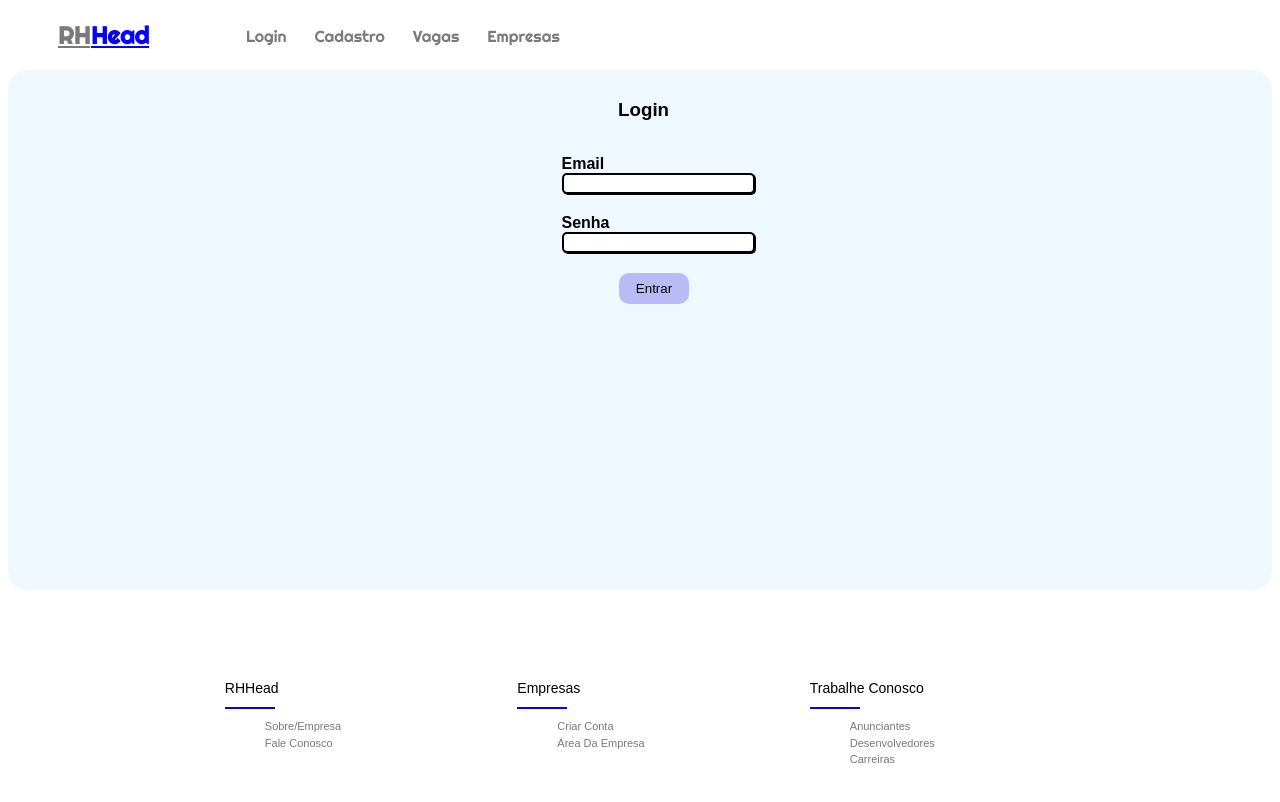
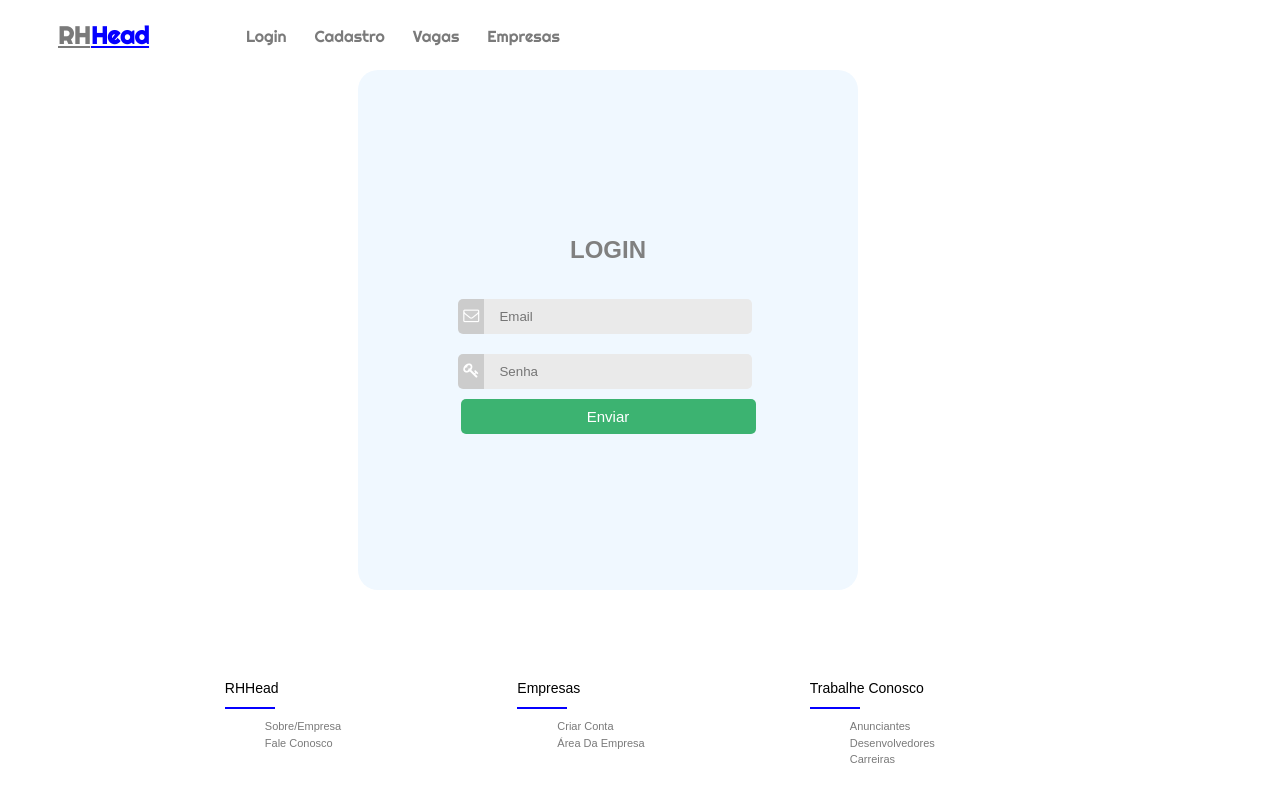
Before and after one commit to Aristeu-Miranda/RHHead, a React (Create React App) app: page /login in a window 1280 px wide. Shown: the top 802 px of the page. Built offline with nearby package versions, Linux system fonts and the light colour scheme.

Commit message:
Estilo melhorado no login

```diff
--- a/public/index.html
+++ b/public/index.html
@@ -9,6 +9,7 @@
     <link rel="preconnect" href="https://fonts.googleapis.com">
     <link rel="preconnect" href="https://fonts.gstatic.com" crossorigin>
     <link href="https://fonts.googleapis.com/css2?family=Righteous&display=swap" rel="stylesheet">
+    <link rel="stylesheet" href="https://maxcdn.bootstrapcdn.com/font-awesome/4.5.0/css/font-awesome.min.css">
 </head>
 <body>
     <noscript></noscript>
--- a/src/components/login/Login.jsx
+++ b/src/components/login/Login.jsx
@@ -1,28 +1,27 @@
 import React from "react";
-import './login.css'
+import { Form } from '../../styled/styled'
 
 export default function Login(){
     return(
-        <div id="corpo-login">
-            <div id='formulario'>
-                <div>
-                    <h3 id="titulo-login">Login</h3>
-                </div>
-
-                <form>
+        <Form>
+            <div id="corpo_login">
+                <form id="formulario" action="#" method="post">
+                    <div>
+                        <legend><h2>LOGIN</h2></legend>
+                    </div>
                     <fieldset>
-                        <div class="campo-login">
-                            <label htmlFor="email"><strong>Email</strong></label>
-                            <input class="input-login" type="email" name="email" id="email"/>
+                        <div class="input-group">
+                            <span><i class="fa fa-envelope-o"></i></span>
+                            <input  id="email" placeholder="Email" autocomplete="off" type="email" tabindex="1" autofocus required />
                         </div>
-                        <div class="campo-login">
-                            <label htmlFor="password"><strong>Senha</strong></label>
-                            <input class="input-login" type="password" name="password" id="password"/>
+                        <div class="input-group">
+                            <span><i class="fa fa-key"></i></span>
+                            <input placeholder="Senha" type="password" enable />
                         </div>
-                        <button id="botao-login" type="submit" className="button">Entrar</button>
-                    </fieldset>
-                </form>
+                        <input type="submit" value="Enviar" />
+                </fieldset>
+            </form>
             </div>
-        </div>
+        </Form>
     )
 }
--- a/src/components/login/login.css
+++ /dev/null
@@ -1,47 +0,0 @@
-#titulo-login{
-    font-family: 'Poppins', sans-serif;
-    margin-left: 7%;
-    padding-top: 10px;
-
-
-}
-fieldset{
-    border: 0;
-}
-#corpo-login{
-    background-color: #f0f8ff;
-    border-radius: 20px;
-    font-family: 'Poppins', sans-serif;
-    height: 65vh;
-    display: flex;
-    flex-direction: column;
-    justify-content: flex-start;
-    align-items: center;
-}
-.input-login{
-    border-radius: 5px;
-    display: block;
-    border: solid 2px black;
-    box-shadow: 1px 1px black;
-    width: 100%;
-}
-.campo-login{
-    margin: 10px;
-}
-
-#formulario{
-    display: flex;
-    flex-direction: column;
-    justify-content: center;
-    align-items: center;
-}
-
-.button
-{
-    border: none;
-    margin-top: 10px;
-    background-color: rgb(186, 186, 244);
-    padding: 8px;
-    border-radius: 10px;
-    width: 70px;
-}
--- a/src/styled/styled.js
+++ b/src/styled/styled.js
@@ -76,3 +76,77 @@ export const Main = styled.main`
         color: #FF0000;
     }
 `;
+
+export const Form = styled.form`
+#corpo_login{
+    background-color: #f0f8ff;
+    border-radius: 20px;
+    font-family: 'Poppins', sans-serif;
+    height: 65vh;
+    width: 100%;
+    display: flex;
+    flex-direction: column;
+    margin-left: 70%;
+}
+#formulario{
+  margin: auto;
+  width: 350px;
+  padding: 20px 0;
+  border-radius: 10px;
+}
+
+legend{
+  text-align:center;
+  color: gray;
+}
+input{
+  width:87%;
+  height:35px;
+  border: none;
+  background:#eaeaea;
+  padding:0 15px;
+  border-radius: 0 5px  5px 0 ;
+}
+
+span{
+  display:table-cell;
+  color: white;
+}
+
+.input-group{
+  display:table;
+  width:100%;
+  margin:10px 0;
+}
+span{
+  display:table-cell;
+  padding:0 2px;
+  background:#cccccc;
+  border-radius:5px 0  0 5px;
+  text-align:center;
+}
+
+input[type="submit"]
+{
+  background: mediumseagreen;
+  width:295px;
+  border:none;
+  color: white;
+  cursor:pointer;
+  border-radius:5px ;
+  font-size:15px;
+
+}
+
+input[type="submit"]:hover
+{
+  background:#27ae60
+}
+
+fieldset
+{
+  width:300px;
+  margin:auto;
+  border:none;
+}
+`
```
